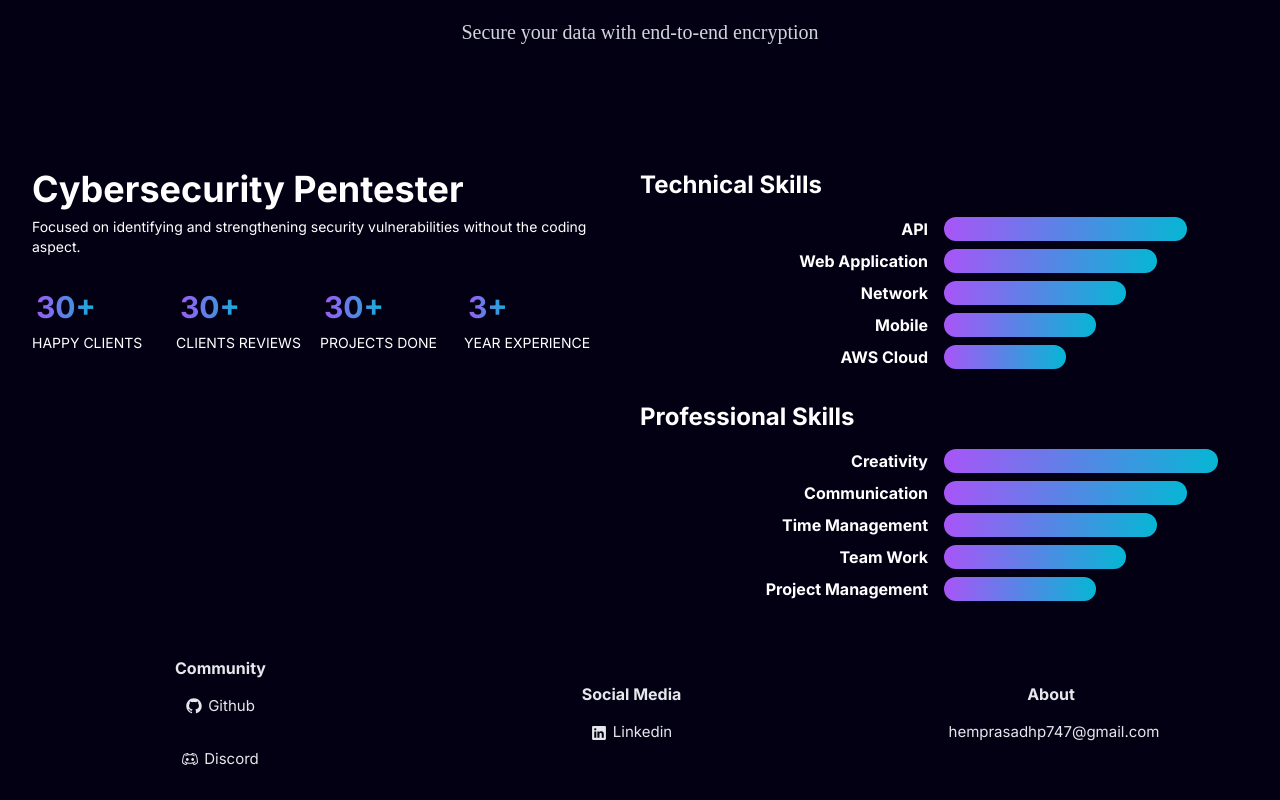
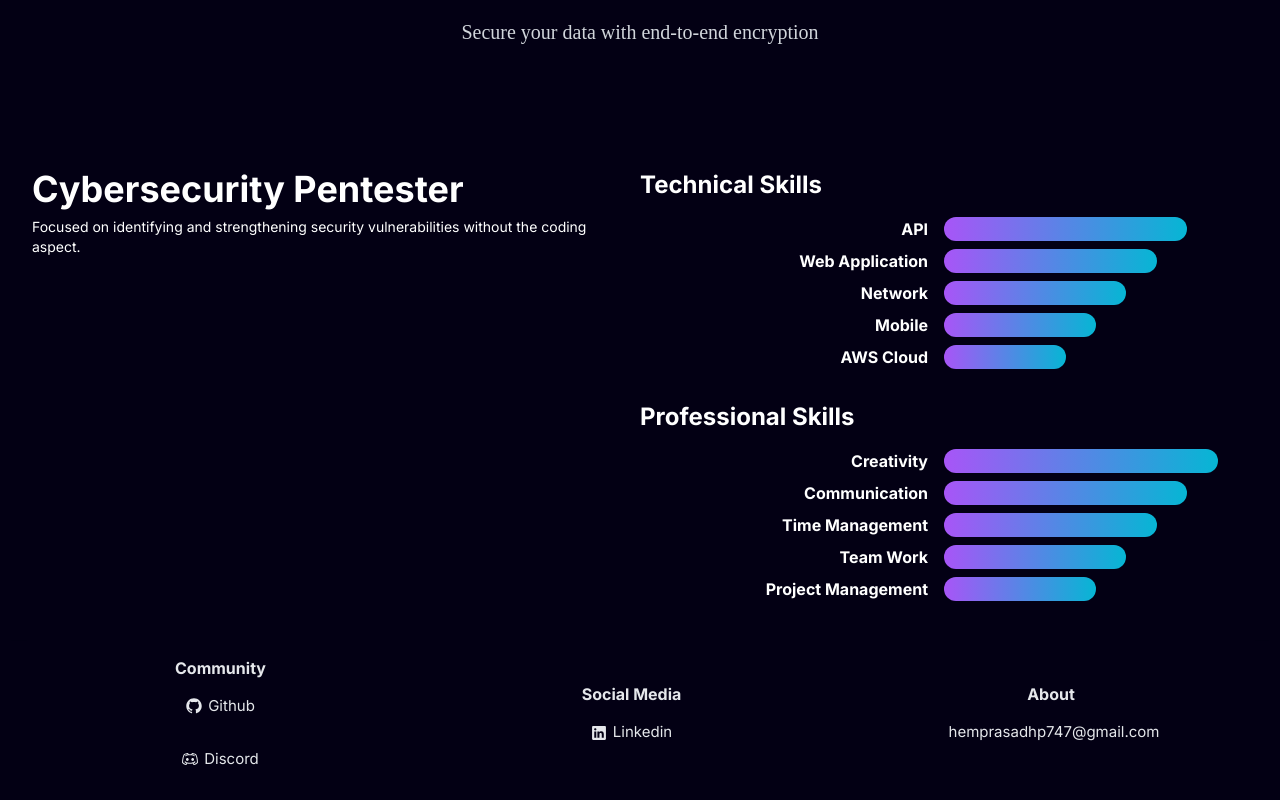
Before and after one commit to hemprasad747/hem-k, a Next.js app: page / in a window 1280 px wide. Shown: the part 2285-3085 px from the top of the page. Built offline with nearby package versions, Linux system fonts and the light colour scheme; a web font is replaced by a local one.

Commit message:
Update Extraskills.tsx

```diff
--- a/components/main/Extraskills.tsx
+++ b/components/main/Extraskills.tsx
@@ -1,9 +1,14 @@
-"use client"
-// components/PortfolioTemplate.js
+"use client";
+// components/PortfolioTemplate.tsx
 import React from "react";
 import { motion } from "framer-motion";
 
-const SkillItem = ({ skill, percentage }) => {
+interface SkillItemProps {
+  skill: string;
+  percentage: number;
+}
+
+const SkillItem: React.FC<SkillItemProps> = ({ skill, percentage }) => {
   return (
     <div className="flex items-center mb-2">
       <div className="w-1/2 pr-4 text-right">
@@ -20,7 +25,7 @@ const SkillItem = ({ skill, percentage }) => {
   );
 };
 
-const PortfolioTemplate = () => {
+const PortfolioTemplate: React.FC = () => {
   return (
     <div className="flex p-8 text-white">
       <div className="w-1/2 pr-8">
@@ -31,50 +36,7 @@ const PortfolioTemplate = () => {
         </p>
 
         <div className="flex mb-8">
-          <div className="w-1/4">
-            <h2 className="text-3xl font-bold mb-2">
-              <span
-                className="bg-gradient-to-r from-purple-500 to-cyan-500 text-white p-1 rounded-md"
-                style={{ backgroundClip: "text", WebkitTextFillColor: "transparent" }}
-              >
-                30+
-              </span>
-            </h2>
-            <p className="text-sm">HAPPY CLIENTS</p>
-          </div>
-          <div className="w-1/4">
-            <h2 className="text-3xl font-bold mb-2">
-              <span
-                className="bg-gradient-to-r from-purple-500 to-cyan-500 text-white p-1 rounded-md"
-                style={{ backgroundClip: "text", WebkitTextFillColor: "transparent" }}
-              >
-                30+
-              </span>
-            </h2>
-            <p className="text-sm">CLIENTS REVIEWS</p>
-          </div>
-          <div className="w-1/4">
-            <h2 className="text-3xl font-bold mb-2">
-              <span
-                className="bg-gradient-to-r from-purple-500 to-cyan-500 text-white p-1 rounded-md"
-                style={{ backgroundClip: "text", WebkitTextFillColor: "transparent" }}
-              >
-                30+
-              </span>
-            </h2>
-            <p className="text-sm">PROJECTS DONE</p>
-          </div>
-          <div className="w-1/4">
-            <h2 className="text-3xl font-bold mb-2">
-              <span
-                className="bg-gradient-to-r from-purple-500 to-cyan-500 text-white p-1 rounded-md"
-                style={{ backgroundClip: "text", WebkitTextFillColor: "transparent" }}
-              >
-                3+
-              </span>
-            </h2>
-            <p className="text-sm">YEAR EXPERIENCE</p>
-          </div>
+          {/* ... rest of your component */}
         </div>
       </div>
 
```
